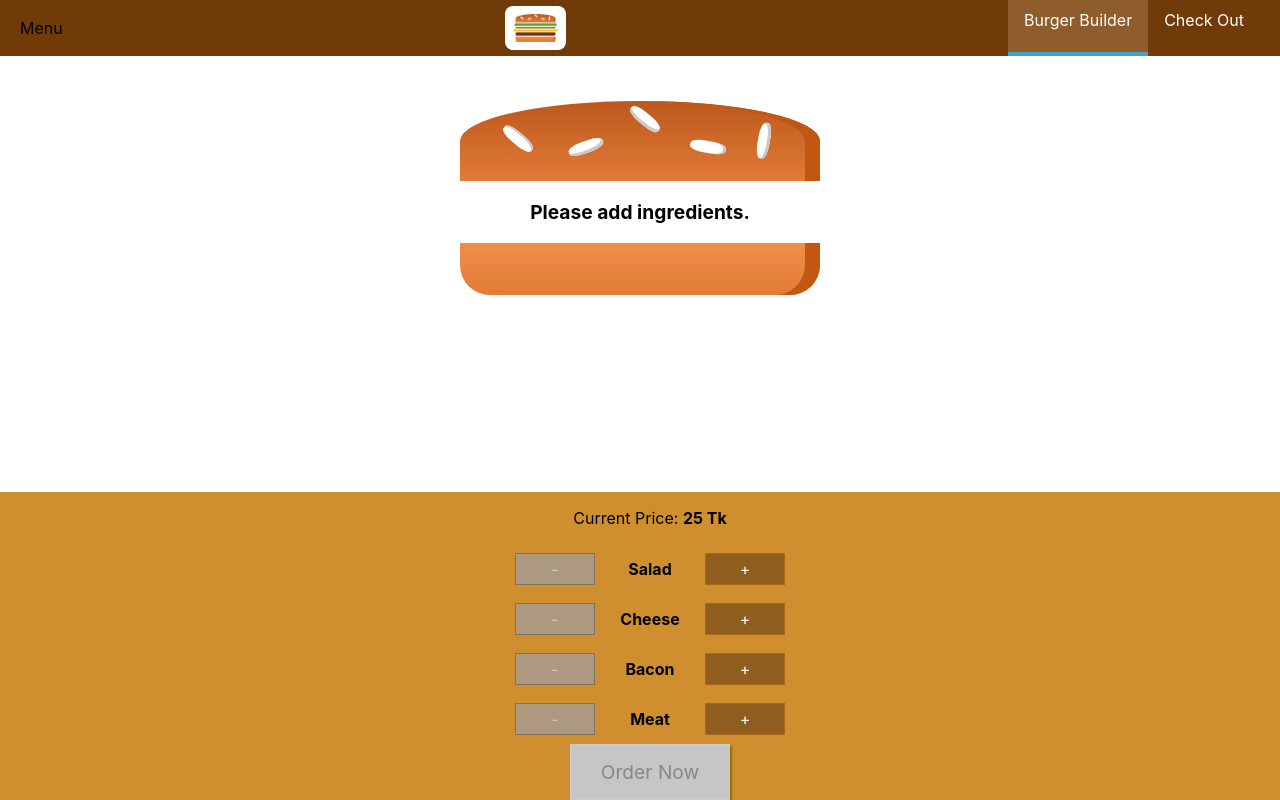
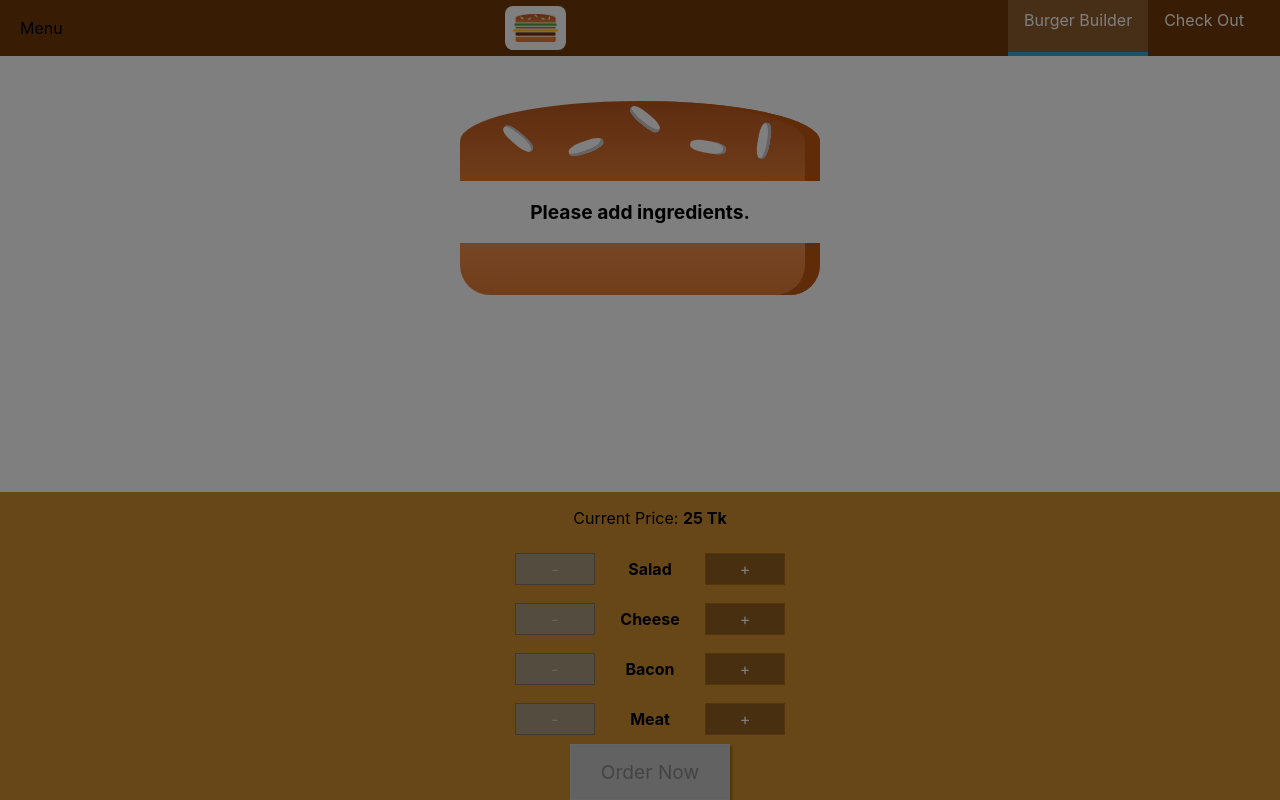
Before and after one commit to Sparrow48/burger-builder, a React (Create React App) app: page / in a window 1280 px wide. Built offline with nearby package versions, Linux system fonts and the light colour scheme.

Commit message:
Reuse backdrop for sideDrawer

```diff
--- a/src/components/Layout/Layout.js
+++ b/src/components/Layout/Layout.js
@@ -6,10 +6,20 @@ import classes from "./Layout.module.css";
 import SideDrawer from "../Navigation/SideDrawer/SideDrawer";
 
 class Layout extends Component {
+  state = {
+    showSideDrawer: true,
+  };
+
+  closeSideDrawerHandler = () => {
+    this.setState({ showSideDrawer: false });
+  };
   render() {
     return (
       <Aux>
-        <SideDrawer />
+        <SideDrawer
+          open={this.state.showSideDrawer}
+          close={this.closeSideDrawerHandler}
+        />
         <Toolbar />
         <main className={classes.Content}>{this.props.children}</main>
       </Aux>
--- a/src/components/Navigation/SideDrawer/SideDrawer.js
+++ b/src/components/Navigation/SideDrawer/SideDrawer.js
@@ -7,10 +7,15 @@ import Backdrop from "../../UI/Backdrop/Backdrop";
 import Aux from "../../../hoc/aux";
 
 const sideDrawer = props => {
+  let attachedClasses = [classes.SideDrawer, classes.Close];
+
+  if (props.open) {
+    attachedClasses = [classes.SideDrawer, classes.Open];
+  }
   return (
     <Aux>
-      /<Backdrop />
-      <div className={classes.SideDrawer}>
+      /<Backdrop show={props.open} cancelBackDrop={props.close} />
+      <div className={attachedClasses.join(" ")}>
         <div className={classes.Logo}>
           <Logo />
         </div>
--- a/src/components/Navigation/SideDrawer/SideDrawer.module.css
+++ b/src/components/Navigation/SideDrawer/SideDrawer.module.css
@@ -23,7 +23,7 @@
 }
 
 .Close {
-  transform: translateX(-100);
+  transform: translateX(-100%);
 }
 
 .Logo {
```
